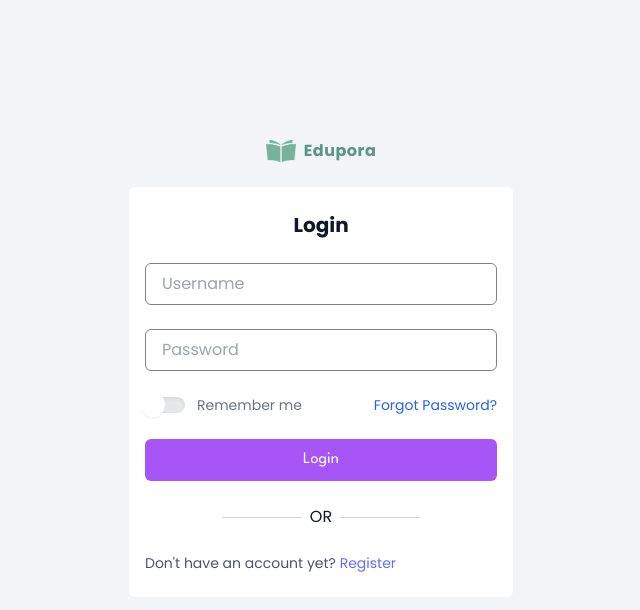
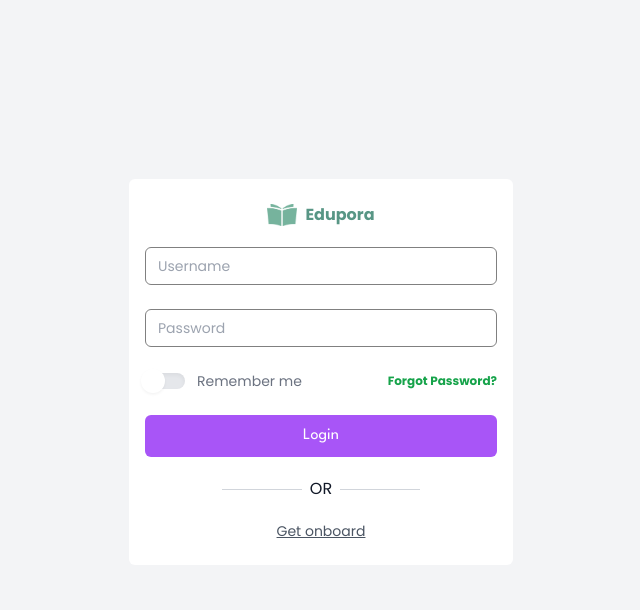
Before and after one commit to Appheart/myeduportal, a React (Vite) app: page /login in a window 1280 px wide. Shown: the top 610 px of the page, without its empty margins (319-959 px from the left). Built offline with nearby package versions, Linux system fonts and the light colour scheme.

Commit message:
Update UI on Signup

```diff
--- a/src/App.jsx
+++ b/src/App.jsx
@@ -2,6 +2,7 @@ import { RouterProvider } from 'react-router-dom';
 import { createContext, useState } from 'react';
 
 import router from './router';
+import UseScrollTo from './app/hooks/useScrollTo';
 
 export const UserContext = createContext();
 
@@ -12,15 +13,16 @@ const App = () => {
     email: 'paulishaili@gmail.com',
 
     session: '2021 - 2022',
-    semester: '1st',
+    semester: 1,
 
-    courses: ['CHM101', 'GSP101', 'BIO151'],
+    courses: ['CHM101', 'GSP101', 'BIO151', 'GSP111', 'BIO111'],
   });
-
   return (
     <UserContext.Provider value={user}>
       <div className="App bg-[#fff]">
-        <RouterProvider router={router}></RouterProvider>
+        <RouterProvider router={router}>
+          <UseScrollTo x={0} y={0} />
+        </RouterProvider>
       </div>
     </UserContext.Provider>
   );
--- a/src/app/features/hooks/useScroll.js
+++ /dev/null
@@ -1,6 +0,0 @@
-import { useEffect } from 'react';
-export const useScrollTo = (x, y) => {
-  useEffect(() => {
-    window.scrollTo(x, y);
-  });
-};
--- /dev/null
+++ b/src/app/hooks/useScrollTo.jsx
@@ -0,0 +1,13 @@
+import { useEffect } from 'react';
+import { useLocation } from 'react-router';
+
+const UseScrollTo = (x, y, props) => {
+  const { pathname } = useLocation();
+  useEffect(() => {
+    window.scrollTo(x, y);
+  }, [pathname]);
+
+  return <>{props.children}</>;
+};
+
+export default UseScrollTo;
--- a/src/components/Logo.jsx
+++ b/src/components/Logo.jsx
@@ -1,10 +1,14 @@
 import logoImg from '../assets/logo.png';
+import LinkBtn from './Link';
 
 const Logo = () => {
   return (
-    <div className="logo flex gap-2 items-center justify-center font-bold text-[#589685]">
+    <LinkBtn
+      link={'/'}
+      className="logo flex gap-2 items-center justify-center font-bold text-[#589685]"
+    >
       <img src={logoImg} height="30" width={'30'} /> Edupora
-    </div>
+    </LinkBtn>
   );
 };
 
--- a/src/components/forms/LoginForm.jsx
+++ b/src/components/forms/LoginForm.jsx
@@ -48,7 +48,7 @@ const LoginForm = () => {
   return (
     <form onSubmit={handleLogin} class="space-y-6">
       <input
-        class="w-full px-4 py-2 border rounded-md dark:bg-darker dark:border-gray-700 focus:outline-none focus:ring focus:ring-primary-100 dark:focus:ring-primary-darker"
+        class="w-full px-3 py-2 border rounded-md dark:bg-darker dark:border-gray-700 focus:outline-none focus:ring focus:ring-primary-100 dark:focus:ring-primary-darker text-sm"
         type="text"
         name="username"
         placeholder="Username"
@@ -56,7 +56,7 @@ const LoginForm = () => {
         onChange={onUpdateField}
       />
       <input
-        class="w-full px-4 py-2 border rounded-md dark:bg-darker dark:border-gray-700 focus:outline-none focus:ring focus:ring-primary-100 dark:focus:ring-primary-darker"
+        class="w-full px-3 py-2 border rounded-md dark:bg-darker dark:border-gray-700 focus:outline-none focus:ring focus:ring-primary-100 dark:focus:ring-primary-darker text-sm"
         type="password"
         name="password"
         placeholder="Password"
@@ -70,7 +70,7 @@ const LoginForm = () => {
             <input
               type="checkbox"
               name="remembr_me"
-              class="w-10 h-4 transition bg-gray-200 border-none rounded-full shadow-inner outline-none appearance-none toggle checked:bg-primary-light disabled:bg-gray-200 focus:outline-none"
+              class="w-10 h-4 transition bg-gray-200 border-none rounded-full shadow-inner outline-none appearance-none toggle checked:bg-primary-light disabled:bg-gray-200 focus:outline-none text-sm"
             />
             <span class="absolute top-0 left-0 w-4 h-4 transition-all transform scale-150 bg-white rounded-full shadow-sm"></span>
           </div>
@@ -80,7 +80,7 @@ const LoginForm = () => {
         </label>
 
         {/* Forgot password */}
-        <a href="#" class="text-sm text-blue-600 hover:underline">
+        <a href="#" class="text-xs text-green-600 font-bold hover:underline">
           Forgot Password?
         </a>
       </div>
--- a/src/data/services.js
+++ b/src/data/services.js
@@ -39,6 +39,25 @@ const services = [
   {
     name: 'JAMB',
     img: 'https://efacility.jamb.gov.ng/assets/admin/img/logo_big.png',
+    services: [
+      {
+        name: 'JAMB result',
+        desc: '',
+        price: 2000,
+        link: '',
+      },
+      {
+        name: 'JAMB admission letter',
+        desc: '',
+        price: 2000,
+        link: '',
+      },
+      {
+        name: 'Check JAMB admission status',
+        desc: '',
+        link: '',
+      },
+    ],
   },
 
   {
--- a/src/pages/Login.jsx
+++ b/src/pages/Login.jsx
@@ -8,14 +8,9 @@ const Login = () => {
       id="LoginPage"
       class="flex flex-col items-center justify-center p-4 space-y-4 antialiased text-gray-900 bg-gray-100 dark:bg-dark dark:text-light"
     >
-      <div className="logo">
-        <a href="/">
+      <main>
+        <div class="w-full max-w-sm px-4 py-6 space-y-5 bg-white rounded-md dark:bg-darker">
           <Logo />
-        </a>
-      </div>
-      <main>
-        <div class="w-full max-w-sm px-4 py-6 space-y-6 bg-white rounded-md dark:bg-darker">
-          <h1 class="text-xl font-semibold text-center">Login</h1>
 
           <LoginForm />
 
@@ -29,12 +24,12 @@ const Login = () => {
           {/* <!-- Social login links --> */}
 
           {/* <!-- Register link --> */}
-          <div class="text-sm text-gray-600 dark:text-gray-400">
-            Don't have an account yet?{' '}
-            <LinkBtn link="/register" class="text-blue-600 hover:underline">
-              Register
-            </LinkBtn>
-          </div>
+          <LinkBtn
+            link={'/'}
+            className="text-sm text-center flex underline justify-center text-gray-600 dark:text-gray-400"
+          >
+            Get onboard
+          </LinkBtn>
         </div>
       </main>
     </div>
--- a/src/router/index.jsx
+++ b/src/router/index.jsx
@@ -3,6 +3,7 @@ import {
   createRoutesFromElements,
   Route,
 } from 'react-router-dom';
+import UseScrollTo from '../app/hooks/useScrollTo';
 import Layout from '../layouts';
 
 import {
```
